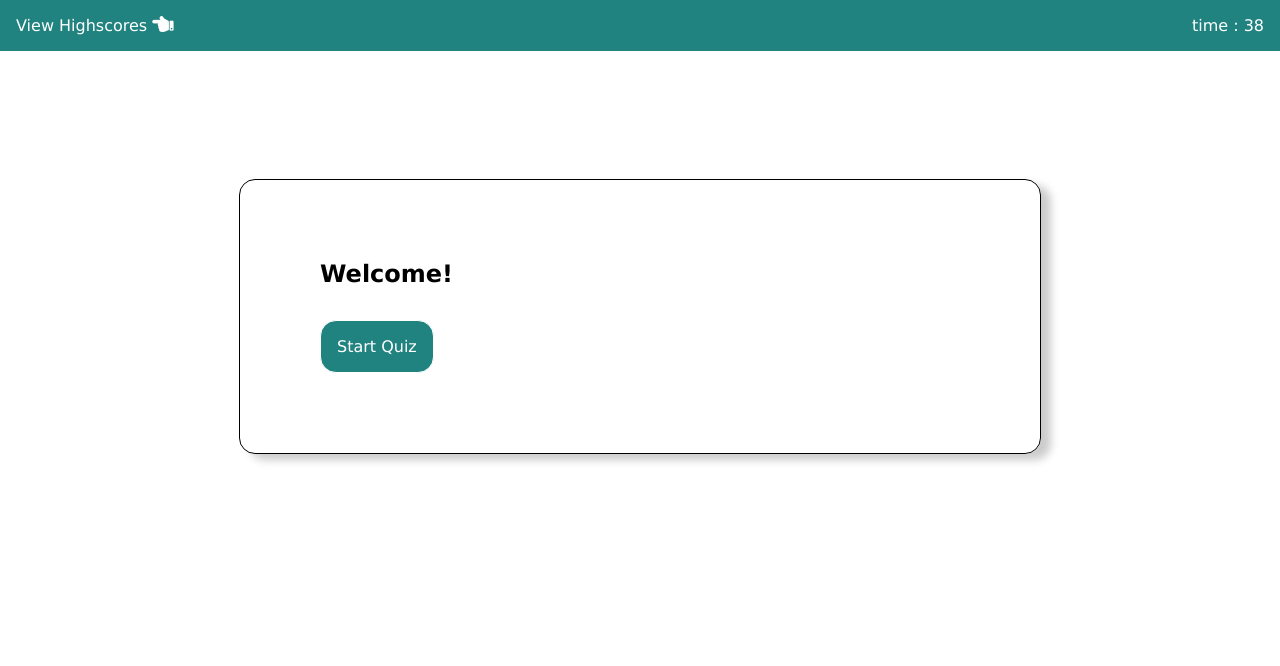
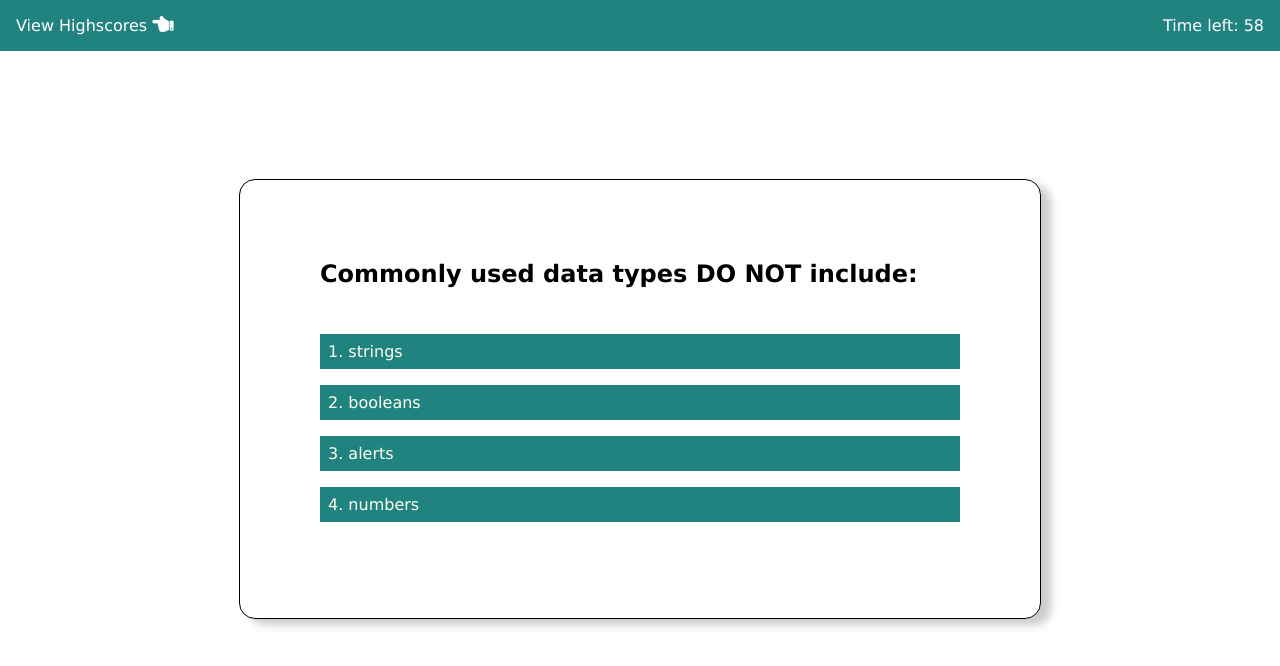
Before and after one commit to SumitJadiya/basic-quiz-app, a plain HTML site: page index.html in a window 1280 px wide. Both pictures are taken after a click on the button "Start Quiz". Drawn offline with Linux system fonts and the light colour scheme; files that its build step writes are made by us from their sources.

Commit message:
added code

```diff
--- a/assets/css/style.css
+++ b/assets/css/style.css
@@ -27,7 +27,7 @@
 }
 
 .start-btn {
-  margin-top: 2rem;
+  margin-top: 1rem;
   background-color: #218380;
   padding: 1rem;
   border: 1px solid #fff;
@@ -44,3 +44,31 @@
   color: #000;
   line-height: normal;
 }
+
+.pb-30px {
+  padding-bottom: 30px;
+}
+
+.pb-10px {
+  padding-bottom: 10px;
+}
+
+.hide {
+  display: none;
+}
+
+.option {
+  list-style-type: none;
+  color: #ffe;
+  background-color: #218380;
+  padding: 0.5rem;
+  margin: 1rem 0;
+}
+
+.correct {
+  background-color: #0f0;
+}
+
+.wrong {
+  background-color: #ff0000;
+}
--- a/assets/script.js
+++ b/assets/script.js
@@ -1,40 +1,111 @@
+let mainSection = document.querySelector('.main-section')
+let optionList = document.querySelector('.optionList')
+let questionTitle = document.querySelector('.question-title')
+let testRules = document.querySelector('.test-rules')
+let startBtn = document.querySelector('.start-btn')
+let options = document.querySelectorAll('.option')
+let timer = document.querySelector('.timer')
+
+let currentQuestion = 0
+let seconds = 60
+let score = 0
+
 const questions = [
   {
-    questionText: "Commonly used data types DO NOT include:",
-    options: ["1. strings", "2. booleans", "3. alerts", "4. numbers"],
-    answer: "3. alerts",
+    questionText: 'Commonly used data types DO NOT include:',
+    options: ['1. strings', '2. booleans', '3. alerts', '4. numbers'],
+    answer: '3. alerts',
   },
   {
-    questionText: "Arrays in JavaScript can be used to store ______.",
+    questionText: 'Arrays in JavaScript can be used to store ______.',
     options: [
-      "1. numbers and strings",
-      "2. other arrays",
-      "3. booleans",
-      "4. all of the above",
+      '1. numbers and strings',
+      '2. other arrays',
+      '3. booleans',
+      '4. all of the above',
     ],
-    answer: "4. all of the above",
+    answer: '4. all of the above',
   },
   {
     questionText:
-      "String values must be enclosed within _____ when being assigned to variables.",
-    options: ["1. commas", "2. curly brackets", "3. quotes", "4. parentheses"],
-    answer: "3. quotes",
+      'String values must be enclosed within _____ when being assigned to variables.',
+    options: ['1. commas', '2. curly brackets', '3. quotes', '4. parentheses'],
+    answer: '3. quotes',
   },
   {
     questionText:
-      "A very useful tool used during development and debugging for printing content to the debugger is:",
-    options: [
-      "1. JavaScript",
-      "2. terminal/bash",
-      "3. for loops",
-      "4. console.log",
-    ],
-    answer: "4. console.log",
+      'A very useful tool used during development and debugging for printing content to the debugger is:',
+    options: ['1. JavaScript', '2. terminal/bash', '3. for loops', '4. console.log'],
+    answer: '4. console.log',
   },
   {
     questionText:
-      "Which of the following is a statement that can be used to terminate a loop, switch or label statement?",
-    options: ["1. break", "2. stop", "3. halt", "4. exit"],
-    answer: "1. break",
+      'Which of the following is a statement that can be used to terminate a loop, switch or label statement?',
+    options: ['1. break', '2. stop', '3. halt', '4. exit'],
+    answer: '1. break',
   },
-];
+]
+
+startBtn.addEventListener('click', () => {
+  startBtn.classList.add('hide')
+  testRules.classList.add('hide')
+  optionList.classList.remove('hide')
+
+  countDown()
+  renderQuestion(currentQuestion)
+})
+
+const renderQuestion = (currentQuestion) => {
+  questionTitle.innerHTML = questions[currentQuestion].questionText
+  options.forEach((option, index) => {
+    option.innerHTML = questions[currentQuestion].options[index]
+  })
+
+  detachOptions()
+  bindOptions()
+}
+
+const bindOptions = () => {
+  options.forEach((option) => {
+    option.addEventListener('click', selection)
+  })
+}
+
+const detachOptions = () => {
+  options.forEach((option) => {
+    option.removeEventListener('click', selection)
+  })
+}
+
+const selection = (e) => {
+  let selectedOption = e.target
+  let selectedAnswer = selectedOption.innerHTML
+
+  console.log(selectedAnswer)
+  calculateScore(selectedAnswer, currentQuestion)
+
+  renderQuestion(currentQuestion + 1)
+}
+
+const countDown = () => {
+  let interval = setInterval(() => {
+    seconds--
+    timer.innerHTML = `Time left: ${seconds}`
+
+    if (seconds <= 0) {
+      clearInterval(interval)
+      console.log('Time is up!')
+    }
+  }, 1000)
+}
+
+const calculateScore = (selectedAnswer, currentQuestion) => {
+  console.log(questions[currentQuestion])
+  if (selectedAnswer === questions[currentQuestion].answer) {
+    score++
+    console.log(score)
+  } else {
+    // alert('error')
+    seconds = seconds - 10
+  }
+}
--- a/index.html
+++ b/index.html
@@ -20,11 +20,22 @@
         <i class="fas fa-hand-point-left fa-lg"></i>
       </a>
 
-      <a>time : 38</a>
+      <a class="timer">time : 60</a>
     </header>
     <main>
       <div class="main-section">
-        <h2>Welcome!</h2>
+        <h2 class="question-title pb-30px">Coding Quiz Challenge</h2>
+        <p class="test-rules pb-10px">
+          This is a multiple choice quiz to test your knowledge of HTML and CSS.
+          <br />
+          When you are ready, click the button below to start the quiz.
+        </p>
+        <ul class="optionList hide">
+          <li class="option">this is some dummy test</li>
+          <li class="option">this is some dummy test</li>
+          <li class="option">this is some dummy test</li>
+          <li class="option">this is some dummy test</li>
+        </ul>
         <button class="start-btn body-font">Start Quiz</button>
       </div>
     </main>
```
